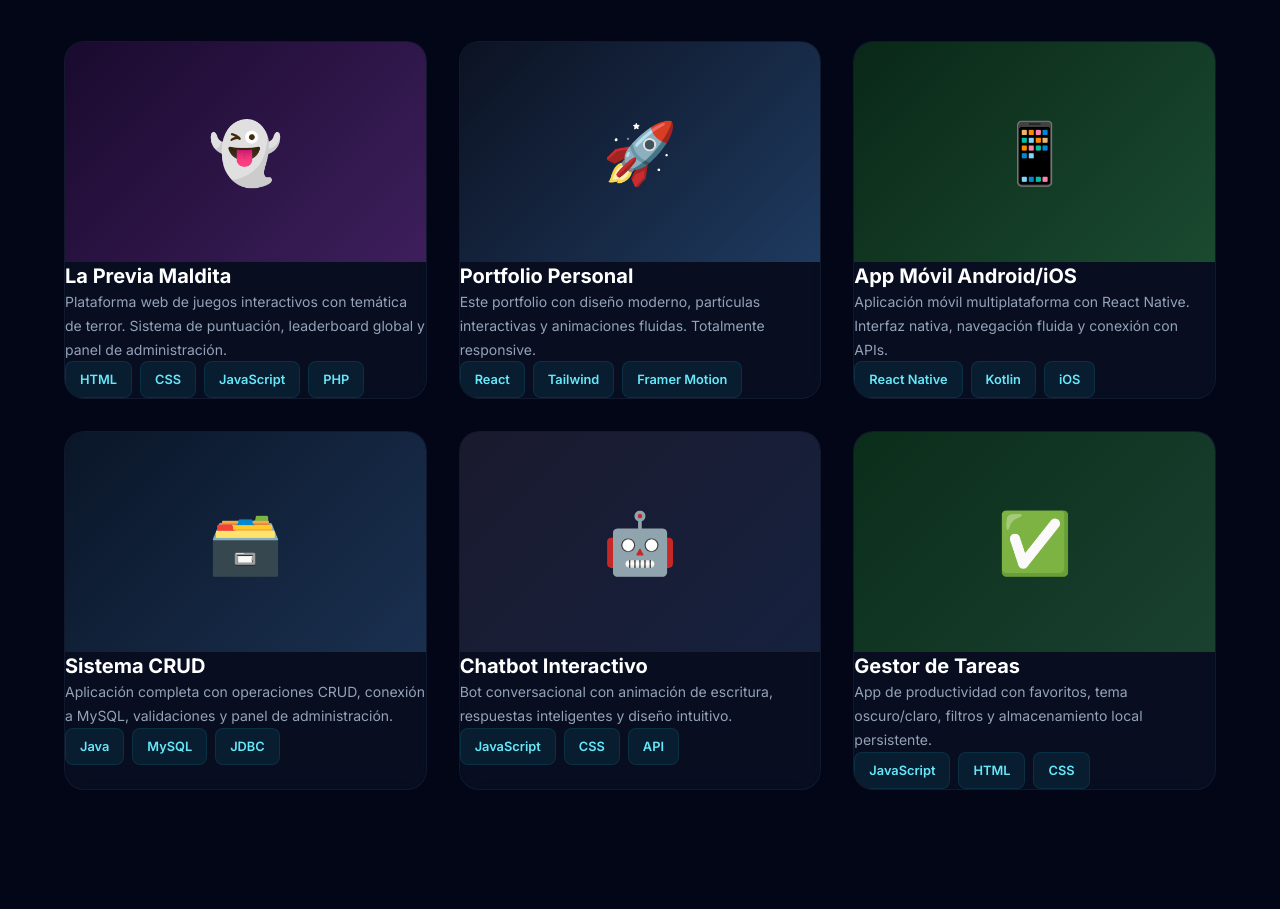
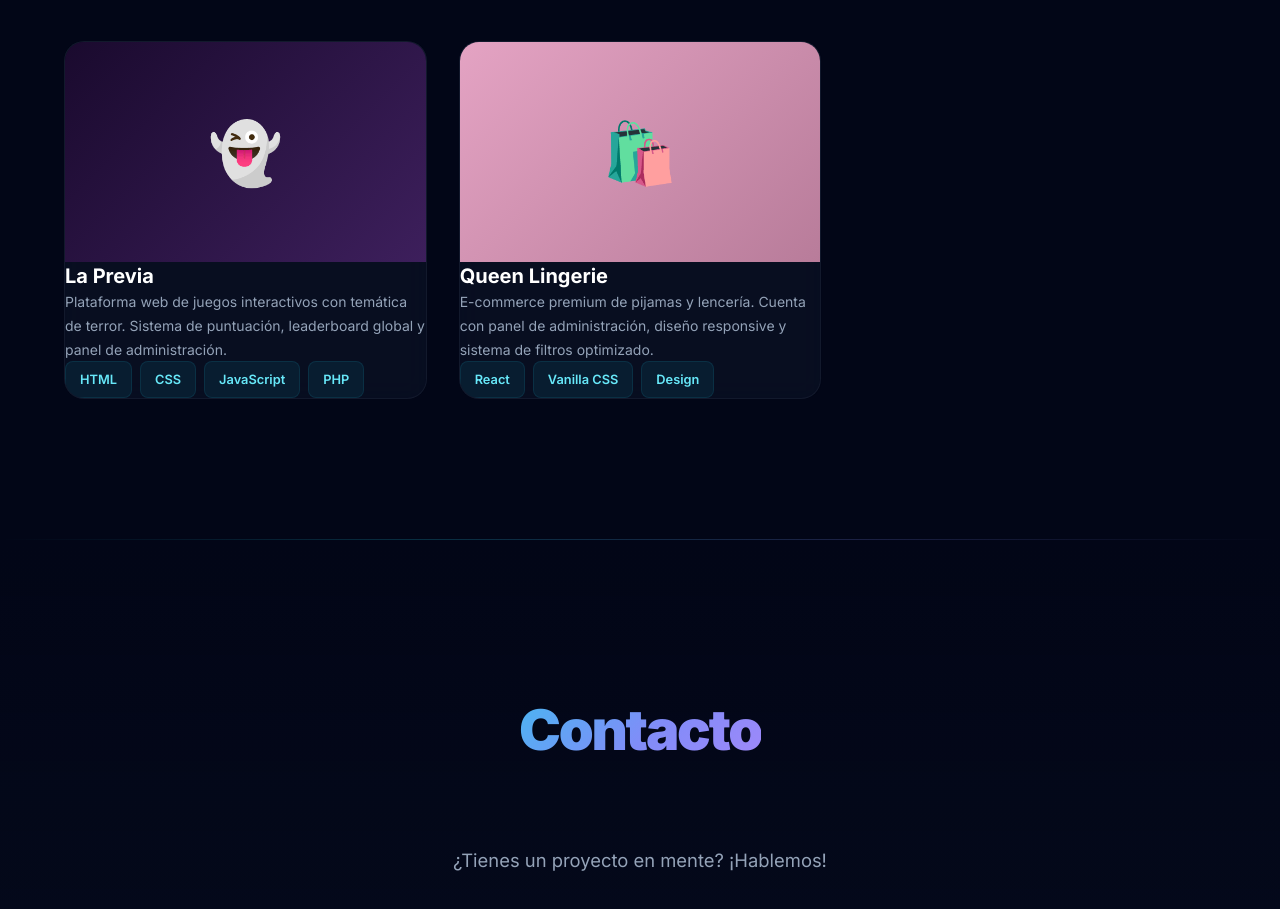
Before and after one commit to Luisparrach22/Portafolio, a React (Vite) app: page / in a window 1280 px wide. Shown: the part 2900-3809 px from the top of the page. Built offline with nearby package versions, Linux system fonts and the light colour scheme.

Commit message:
actualizacion de projects

```diff
--- a/src/components/Projects.jsx
+++ b/src/components/Projects.jsx
@@ -60,7 +60,8 @@ export default function Projects() {
               variants={cardVariants}
               whileHover={{ y: -10 }}
               className="glass-card overflow-hidden group"
-              style={{ cursor: "default" }}
+              style={{ cursor: "pointer" }}
+              onClick={() => project.link && project.link !== "#" && window.open(project.link, "_blank")}
             >
               {/* Project image/preview */}
               <div
@@ -94,6 +95,7 @@ export default function Projects() {
                       href={project.github}
                       target="_blank"
                       rel="noopener noreferrer"
+                      onClick={(e) => e.stopPropagation()}
                       whileHover={{ scale: 1.15, y: -3 }}
                       whileTap={{ scale: 0.95 }}
                       className="p-4 rounded-xl transition-colors"
@@ -112,6 +114,7 @@ export default function Projects() {
                       href={project.link}
                       target="_blank"
                       rel="noopener noreferrer"
+                      onClick={(e) => e.stopPropagation()}
                       whileHover={{ scale: 1.15, y: -3 }}
                       whileTap={{ scale: 0.95 }}
                       className="p-4 rounded-xl transition-colors"
--- a/src/data/projects.js
+++ b/src/data/projects.js
@@ -1,56 +1,20 @@
 export const projects = [
   {
-    title: "La Previa Maldita",
+    title: "La Previa",
     description: "Plataforma web de juegos interactivos con temática de terror. Sistema de puntuación, leaderboard global y panel de administración.",
     tech: ["HTML", "CSS", "JavaScript", "PHP"],
     emoji: "👻",
     gradient: "linear-gradient(135deg, #1a0a2e, #3d1f5c)",
-    link: "#",
+    link: "https://la-previa-maldita.vercel.app/",
     github: "https://github.com/Luisparrach22/La_Previa_Maldita"
   },
   {
-    title: "Portfolio Personal",
-    description: "Este portfolio con diseño moderno, partículas interactivas y animaciones fluidas. Totalmente responsive.",
-    tech: ["React", "Tailwind", "Framer Motion"],
-    emoji: "🚀",
-    gradient: "linear-gradient(135deg, #0c1222, #1e3a5f)",
-    link: "#",
+    title: "Queen Lingerie",
+    description: "E-commerce premium de pijamas y lencería. Cuenta con panel de administración, diseño responsive y sistema de filtros optimizado.",
+    tech: ["React", "Vanilla CSS", "Design"],
+    emoji: "🛍️",
+    gradient: "linear-gradient(135deg, #E4A3C3, #b87c9a)",
+    link: "https://queen-lingerie.vercel.app/",
     github: "https://github.com/Luisparrach22"
-  },
-  {
-    title: "App Móvil Android/iOS",
-    description: "Aplicación móvil multiplataforma con React Native. Interfaz nativa, navegación fluida y conexión con APIs.",
-    tech: ["React Native", "Kotlin", "iOS"],
-    emoji: "📱",
-    gradient: "linear-gradient(135deg, #0a2818, #1a4a30)",
-    link: "#",
-    github: "#"
-  },
-  {
-    title: "Sistema CRUD",
-    description: "Aplicación completa con operaciones CRUD, conexión a MySQL, validaciones y panel de administración.",
-    tech: ["Java", "MySQL", "JDBC"],
-    emoji: "🗃️",
-    gradient: "linear-gradient(135deg, #0a1628, #1a3050)",
-    link: "#",
-    github: "#"
-  },
-  {
-    title: "Chatbot Interactivo",
-    description: "Bot conversacional con animación de escritura, respuestas inteligentes y diseño intuitivo.",
-    tech: ["JavaScript", "CSS", "API"],
-    emoji: "🤖",
-    gradient: "linear-gradient(135deg, #1a1a2e, #16213e)",
-    link: "#",
-    github: "#"
-  },
-  {
-    title: "Gestor de Tareas",
-    description: "App de productividad con favoritos, tema oscuro/claro, filtros y almacenamiento local persistente.",
-    tech: ["JavaScript", "HTML", "CSS"],
-    emoji: "✅",
-    gradient: "linear-gradient(135deg, #0a2e1a, #1a4030)",
-    link: "#",
-    github: "#"
   }
 ]
```
